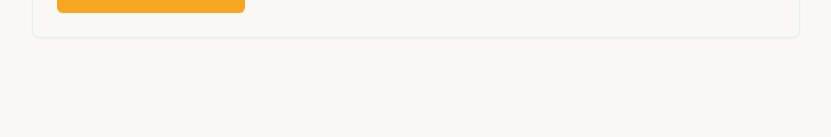
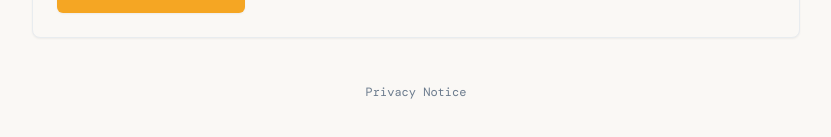
Before and after one commit to BoardGameMatt/UnMute, a Next.js app in the folder app-platform/: page /survey in a window 1280 px wide. Shown: the part 297-434 px from the top of the page, without its empty margins (224-1055 px from the left). Built offline with nearby package versions, Linux system fonts and the light colour scheme; no server answers.

Commit message:
Add privacy notice link at bottom of survey page

```diff
--- a/app-platform/app/survey/page.tsx
+++ b/app-platform/app/survey/page.tsx
@@ -1,3 +1,4 @@
+import Link from "next/link";
 import { EvaluoiSurvey } from "@/components/EvaluoiSurvey";
 
 export default function SurveyPage() {
@@ -14,6 +15,15 @@
         </header>
 
         <EvaluoiSurvey />
+
+        <p className="pt-2 text-center">
+          <Link
+            href="/privacy"
+            className="font-mono text-xs text-slate transition hover:text-unmute-navy"
+          >
+            Privacy Notice
+          </Link>
+        </p>
       </div>
     </main>
   );
```
